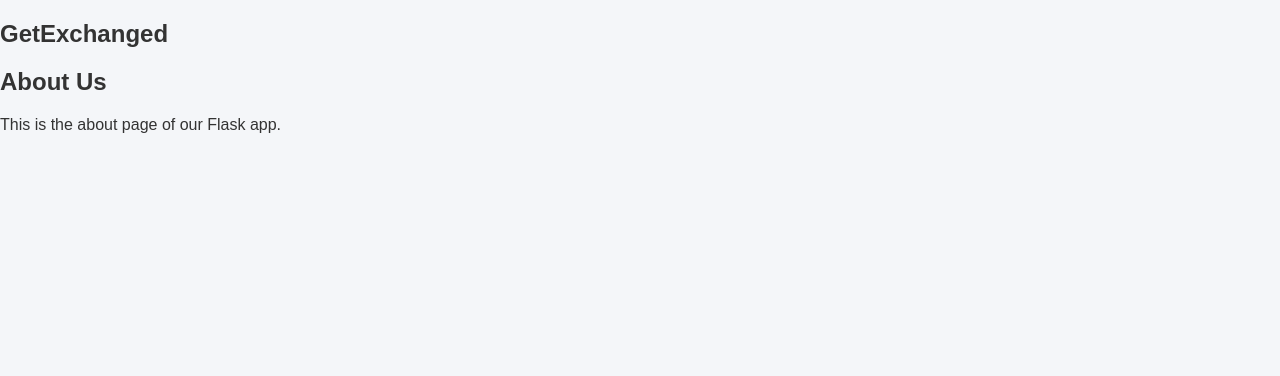
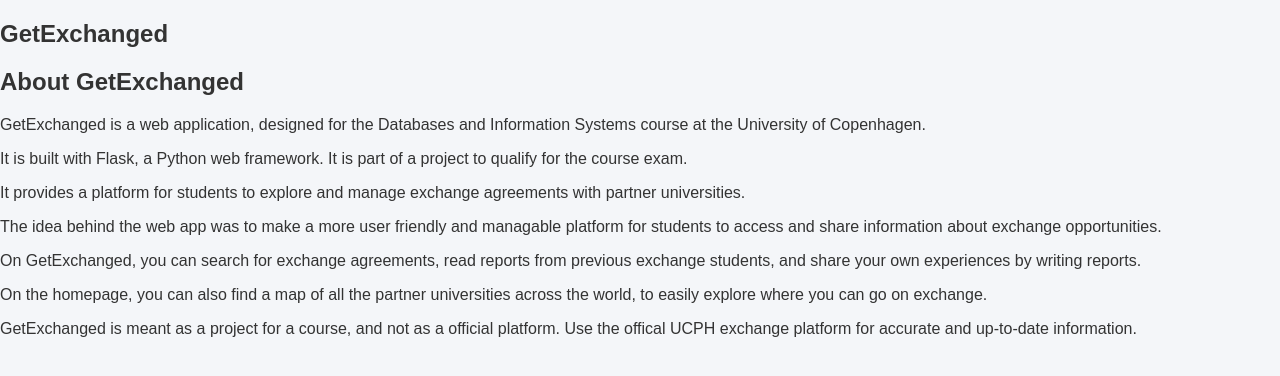
Before and after one commit to Michelle-Dimo/GetExchanged_DIS, a Flask app: page /about in a window 1280 px wide. Shown: the top 376 px of the page. Run offline with Flask 3, Linux system fonts and the light colour scheme; some libraries are stand-ins or nearby versions.

Commit message:
about html

```diff
--- a/app/__init__.py
+++ b/app/__init__.py
@@ -33,6 +33,7 @@ def create_app(test_config = None):
     from . import init_db
     init_db.init_app(app)
 
+    # Creating routes
     @app.route('/')
     def home():
         return render_template('homepage.html')
--- a/app/templates/about.html
+++ b/app/templates/about.html
@@ -1,6 +1,12 @@
 {% extends "base.html" %}
 
 {% block content %}
-    <h2>About Us</h2>
-    <p>This is the about page of our Flask app.</p>
+    <h2>About GetExchanged</h2>
+    <p>GetExchanged is a web application, designed for the Databases and Information Systems course at the University of Copenhagen.</p>
+    <p>It is built with Flask, a Python web framework. It is part of a project to qualify for the course exam.</p>
+    <p>It provides a platform for students to explore and manage exchange agreements with partner universities.</p>
+    <p>The idea behind the web app was to make a more user friendly and managable platform for students to access and share information about exchange opportunities.</p>
+    <p>On GetExchanged, you can search for exchange agreements, read reports from previous exchange students, and share your own experiences by writing reports.</p>
+    <p>On the homepage, you can also find a map of all the partner universities across the world, to easily explore where you can go on exchange.</p>
+    <p>GetExchanged is meant as a project for a course, and not as a official platform. Use the offical UCPH exchange platform for accurate and up-to-date information.</p>
 {% endblock %}
--- a/app/templates/homepage.html
+++ b/app/templates/homepage.html
@@ -48,6 +48,10 @@
         <a href="{{ url_for('profile') }}" class="card">
             <h2>Profile</h2>
             <p>Login, create acount and manage your account settings.</p>
+        </a>
+        <a href="{{ url_for('about') }}" class="card">
+            <h2>About</h2>
+            <p>Learn more about GetExchanged and how to use the platform.</p>
         </a>
     </div>
 </div>
```
